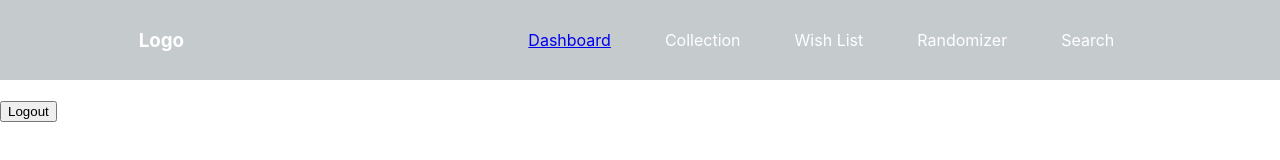
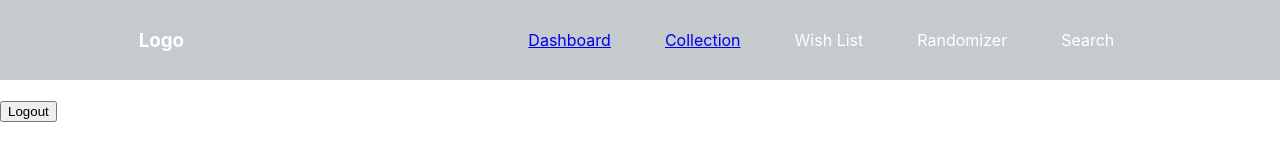
Before and after one commit to debersole81/audiophile, a React (Create React App) app: page /dashboard in a window 1280 px wide. Shown: the top 160 px of the page. Built offline with nearby package versions, Linux system fonts and the light colour scheme.

Commit message:
Wrapped the collection list element in a link component

```diff
--- a/src/components/Nav.js
+++ b/src/components/Nav.js
@@ -9,7 +9,7 @@ function Nav() {
             <h3>Logo</h3>
             <ul className="nav-links">
                 <Link to="/dashboard"><li>Dashboard</li></Link>
-                <li>Collection</li>
+                <Link to="/collection"><li>Collection</li></Link>
                 <li>Wish List</li>
                 <li>Randomizer</li>
                 <li>Search</li>
```
